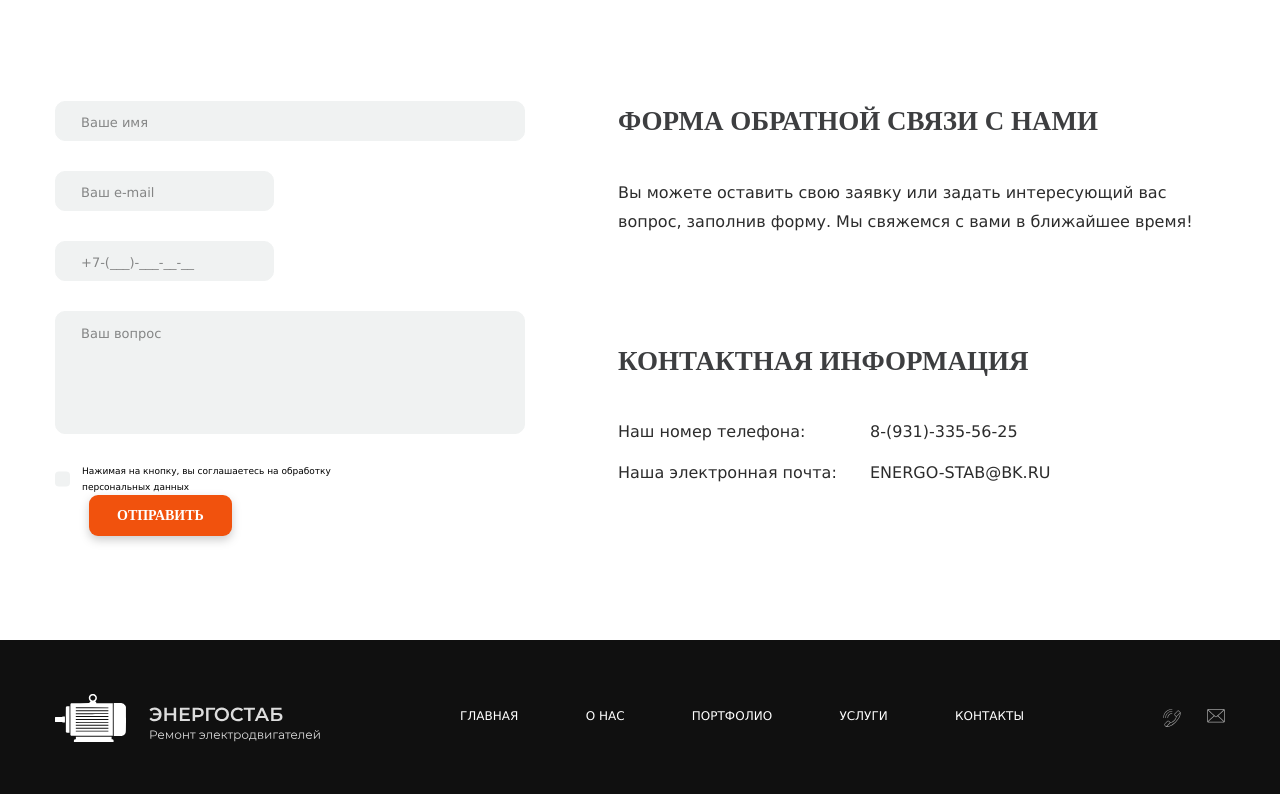
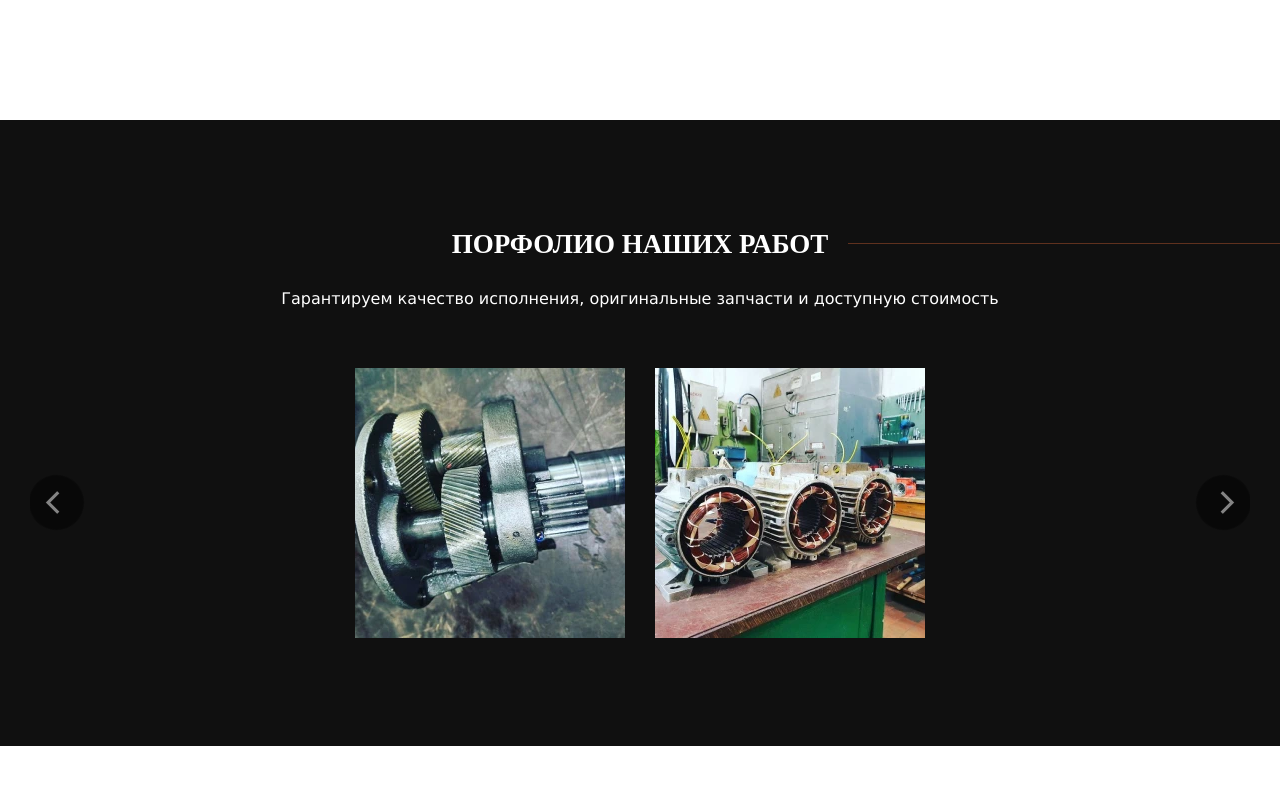
Before and after one commit to gigabot04/energy, a website: page build/index.html in a window 1280 px wide. Shown: the part 1386-2180 px from the top of the page. Drawn offline with nearby package versions, Linux system fonts and the light colour scheme; files whose address does not match are found by name.

Commit message:
Update index.html

```diff
--- a/build/index.html
+++ b/build/index.html
@@ -104,7 +104,7 @@
         </div>
       </div>
     </section>
-<!--     <section class="portfolio" id="portfolio">
+    <section class="portfolio" id="portfolio">
       <h2>Порфолио наших работ </h2>
       <p>Гарантируем качество исполнения, оригинальные запчасти и доступную стоимость</p>
       <div class="portfolio__container swiper-container">
@@ -293,7 +293,7 @@
         <li class="stages__item">Все готово. Изделие исправно</li>
         <li class="stages__item">Возвращаем исправный агрегат с предоставлением гарантии</li>
       </ul>
-    </section> -->
+    </section>
     <section class="feedback" id="feedback">
       <div class="feedback__info">
         <h2>Форма обратной связи с нами</h2>
```
